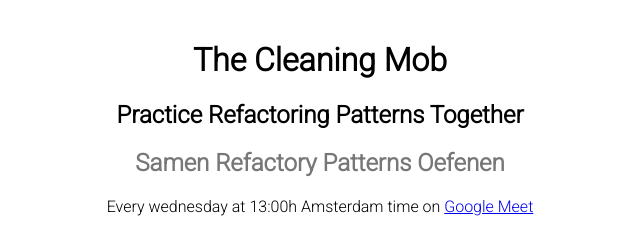
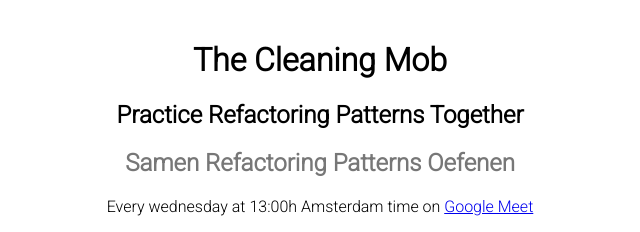
Before and after one commit to everybitnl/thecleaningmob.nl, a plain HTML site: page index.html in a window 1280 px wide. Shown: the top 232 px of the page, without its empty margins (320-960 px from the left). Drawn offline with Linux system fonts and the light colour scheme.

Commit message:
fix: correct minor typos in text

```diff
--- a/index.html
+++ b/index.html
@@ -27,7 +27,7 @@
     <body style="text-align: center; max-width: 640px; margin: auto">
         <h1>The Cleaning Mob</h1>
         <h2>Practice Refactoring Patterns Together</h2>
-        <h2 class="nl">Samen Refactory Patterns Oefenen</h2>
+        <h2 class="nl">Samen Refactoring Patterns Oefenen</h2>
         <p>Every wednesday at 13:00h Amsterdam time on <a href="meet.google.com/xwx-ygjz-vdd">Google Meet</a></p>
         <p class="nl">Iedere woensdag om 13 uur (Amsterdamse tijd) op <a href="meet.google.com/xwx-ygjz-vdd">Google Meet</a></p>
         <h2>Find us on Slack</h2>
```
